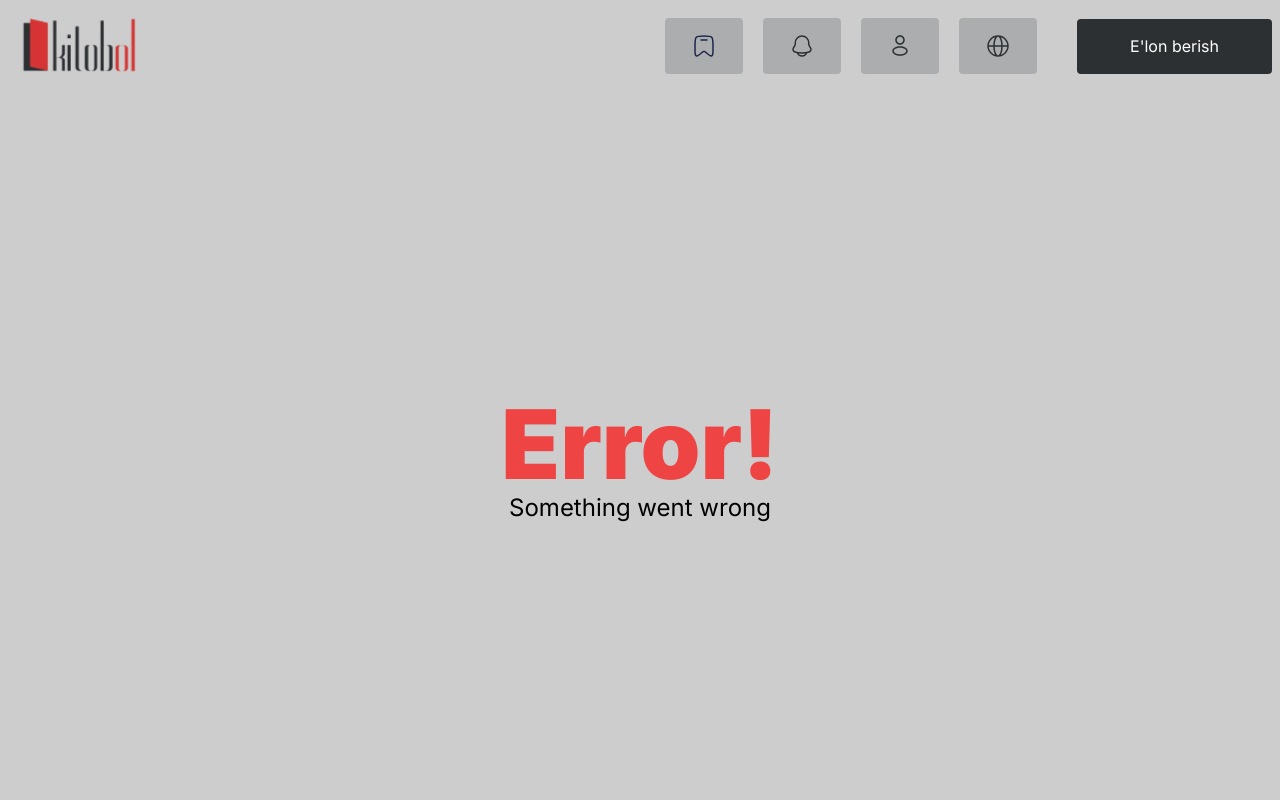
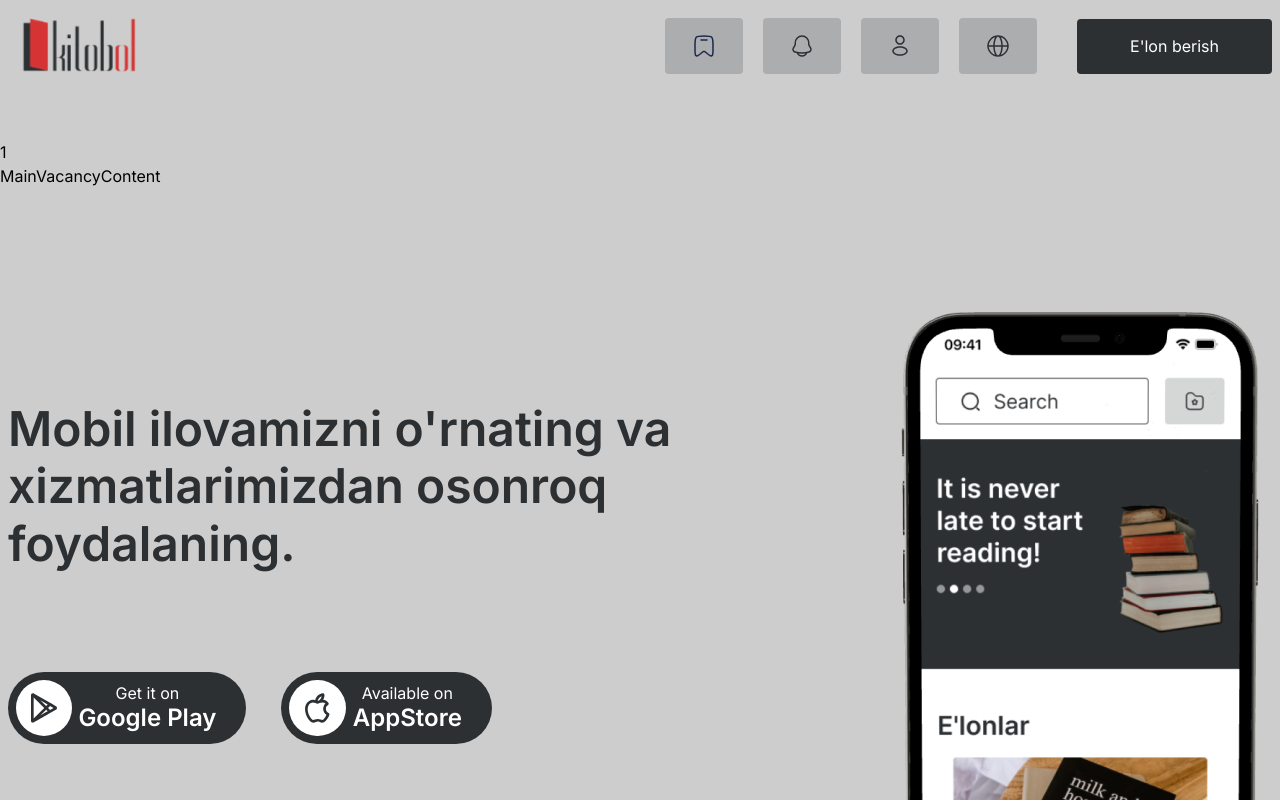
Before and after one commit to AzizbekGayratov/Kitob_Ol, a React (Vite) app: page /vacancy/1 in a window 1280 px wide. Shown: the top 800 px of the page. Built offline with nearby package versions, Linux system fonts and the light colour scheme.

Commit message:
prepare template for Husanjon

```diff
--- a/src/Layout/Layout.tsx
+++ b/src/Layout/Layout.tsx
@@ -18,25 +18,7 @@ const Layout = () => {
   const token: null | TokenProps = rawToken ? JSON.parse(rawToken) : null;
 
   const refreshToken = async (refresh_token: string | undefined) => {
-    try {
-      const response = await fetch(
-        `${import.meta.env.VITE_REACT_AUTH_URL}/auth/refresh`,
-        {
-          method: "POST",
-          headers: {
-            "Content-Type": "application/json",
-          },
-          body: JSON.stringify({ refresh_token }),
-        }
-      );
-
-      if (response.ok) {
-        const data = await response.json();
-        window.localStorage.setItem("token", JSON.stringify(data));
-      }
-    } catch (error) {
-      console.error(error);
-    }
+    console.log("Refresh token:", refresh_token);
   };
 
   useEffect(() => {
--- a/src/modules/Home/components/Hero/components/VacancyViewPage.tsx
+++ b/src/modules/Home/components/Hero/components/VacancyViewPage.tsx
@@ -1,18 +1,16 @@
+import { Link } from "react-router-dom";
 import LikeBtn from "../../LikeBtn";
 import { VacancyProps } from "../../Vacancies";
 
-export default function VacancyViewPage({
-  data,
-}: {
-  data: VacancyProps;
-}) {
-
+export default function VacancyViewPage({ data }: { data: VacancyProps }) {
   return (
     <div className="rounded bg-white pt-6 pb-12 px-4">
       <div className="flex items-center justify-between mb-4">
-        <h3 className="text-primary font-medium text-xl leading-5">
-          {data.title}
-        </h3>
+        <Link to={`/vacancy/${data.id}`}>
+          <h3 className="text-primary font-medium text-xl leading-5">
+            {data.title}
+          </h3>
+        </Link>
         <LikeBtn />
       </div>
       <ul className="mt-2 mb-4 flex flex-col gap-1 pl-4 list-disc">
--- /dev/null
+++ b/src/modules/VacancyView/MainVacancyContent.tsx
@@ -0,0 +1,5 @@
+export default function MainVacancyContent() {
+  return (
+    <div>MainVacancyContent</div>
+  )
+}
--- /dev/null
+++ b/src/modules/VacancyView/VacancyView.tsx
@@ -0,0 +1,12 @@
+import { Outlet, useParams } from "react-router-dom";
+
+export default function VacancyView() {
+  const { name } = useParams();
+
+  return (
+    <div className="max-w-[1380px] mx-auto pb-10">
+      <p className="">{name}</p>
+      <Outlet />
+    </div>
+  );
+}
```
Also changed, not shown: src/Routes/index.tsx (+17 -0 lines).
